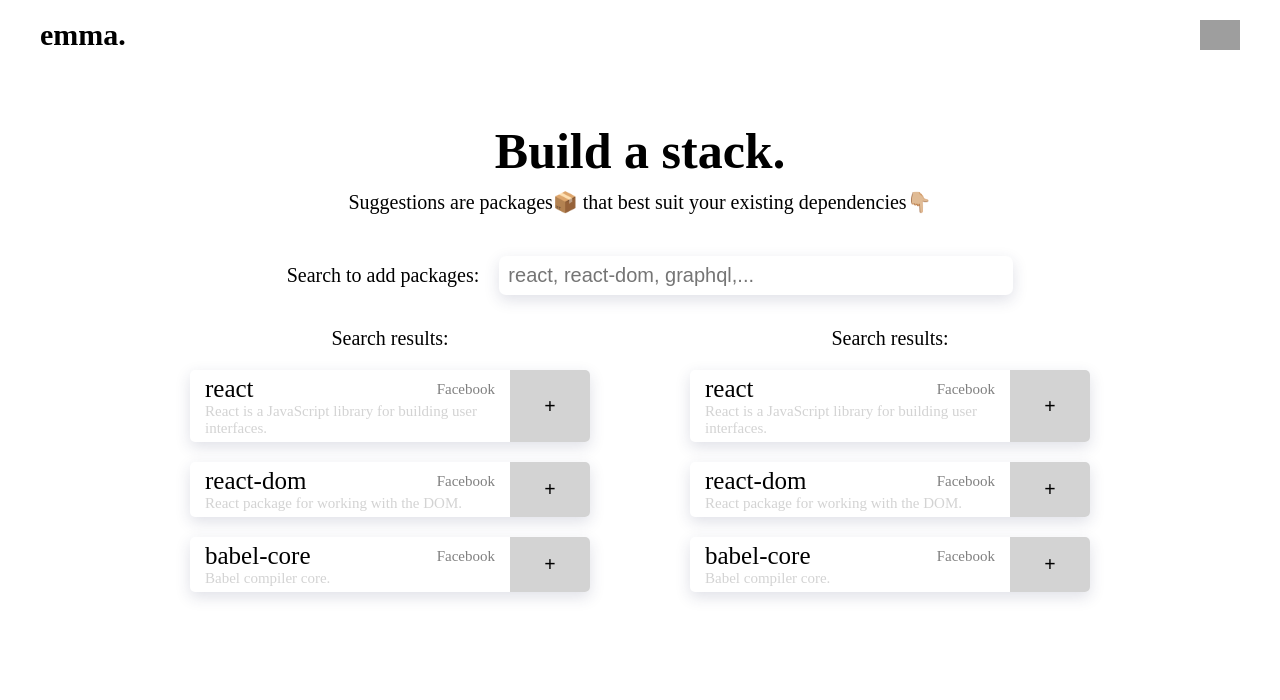
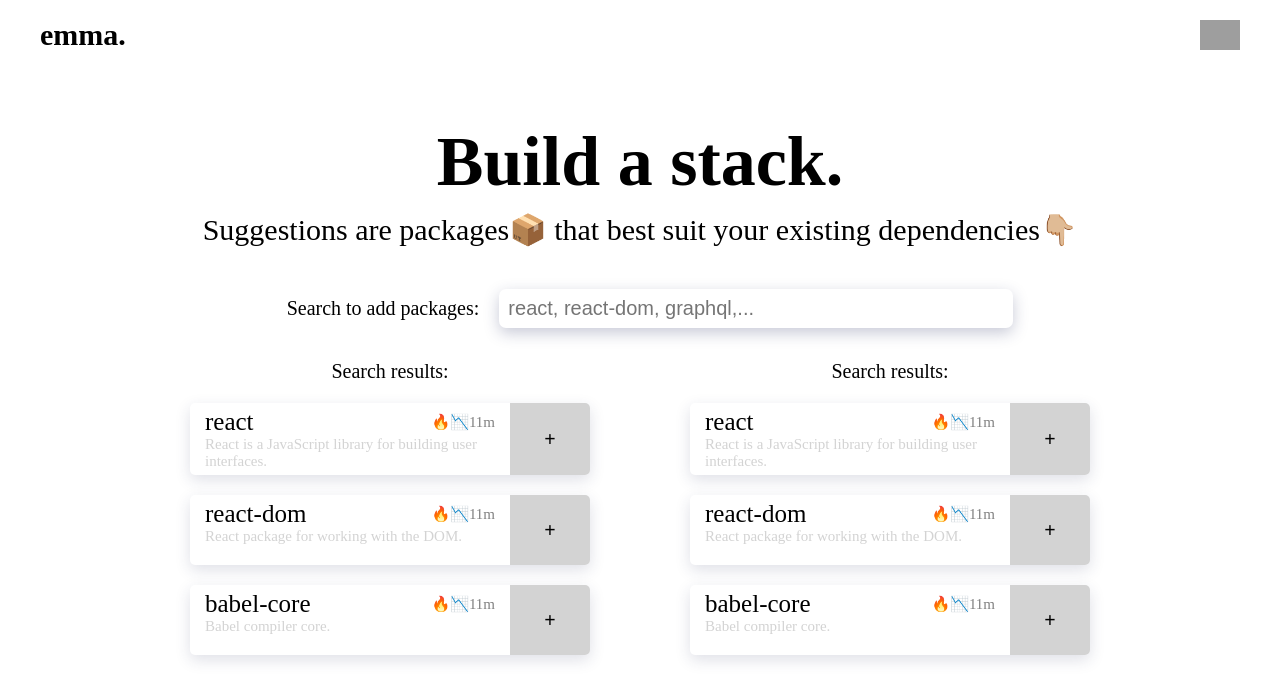
Before and after one commit to JureSotosek/buildastack, a React app: page / in a window 1280 px wide. Shown: the top 700 px of the page. Built offline with nearby package versions, Linux system fonts and the light colour scheme; grey boxes are pictures that could not be loaded; the HTML template or start-up script is replaced by a standard one.

Commit message:
Minor design changes

```diff
--- a/src/components/PackageCard.js
+++ b/src/components/PackageCard.js
@@ -6,6 +6,7 @@ const PackageCard = ({ title, description }) => (
       width: '100%',
       maxWidth: 400,
       minWidth: 300,
+      minHeight: 70,
       marginTop: 20,
       borderRadius: 5,
       boxShadow: '0 5px 15px 0 rgba(37,44,97,0.15)',
@@ -31,7 +32,7 @@ const PackageCard = ({ title, description }) => (
         }}
       >
         <span style={{ fontSize: 25, color: 'black' }}>{title}</span>
-        <span style={{ color: 'grey', fontSize: 15 }}>Facebook</span>
+        <span style={{ color: 'grey', fontSize: 15 }}>🔥📉11m</span>
       </div>
       <div style={{ color: 'lightGrey', fontSize: 15 }}>{description}</div>
     </div>
--- a/src/components/Search.js
+++ b/src/components/Search.js
@@ -20,7 +20,7 @@ const Search = () => (
         maxWidth: 500,
         padding: 7,
         borderRadius: 7,
-        boxShadow: '0 5px 15px 0 rgba(37,44,97,0.15)',
+        boxShadow: '0 5px 15px 0 rgba(37,44,97,0.25)',
         backgroundColor: 'white'
       }}
     >
--- a/src/components/Title.js
+++ b/src/components/Title.js
@@ -8,8 +8,8 @@ const Title = () => (
       textAlign: 'center'
     }}
   >
-    <div style={{ fontSize: 50, fontWeight: 'bold' }}>Build a stack.</div>
-    <div style={{ fontSize: 20, marginTop: 10 }}>
+    <div style={{ fontSize: 70, fontWeight: 'bold' }}>Build a stack.</div>
+    <div style={{ fontSize: 30, marginTop: 10 }}>
       Suggestions are packages📦 that best suit your existing dependencies👇🏼
     </div>
   </div>
```
Also changed, not shown: 1 other file (tests, documents, lock files or other folders).
